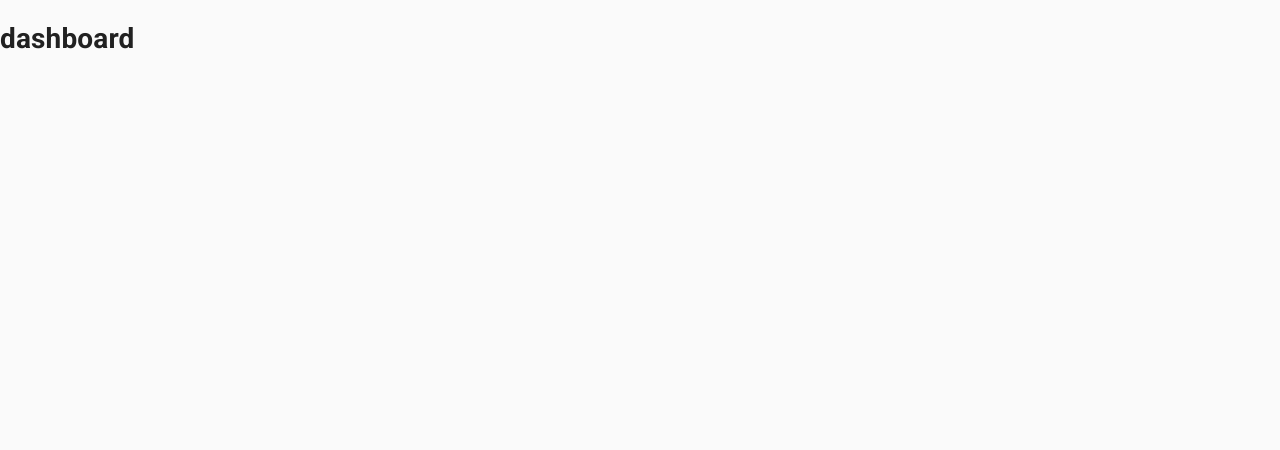
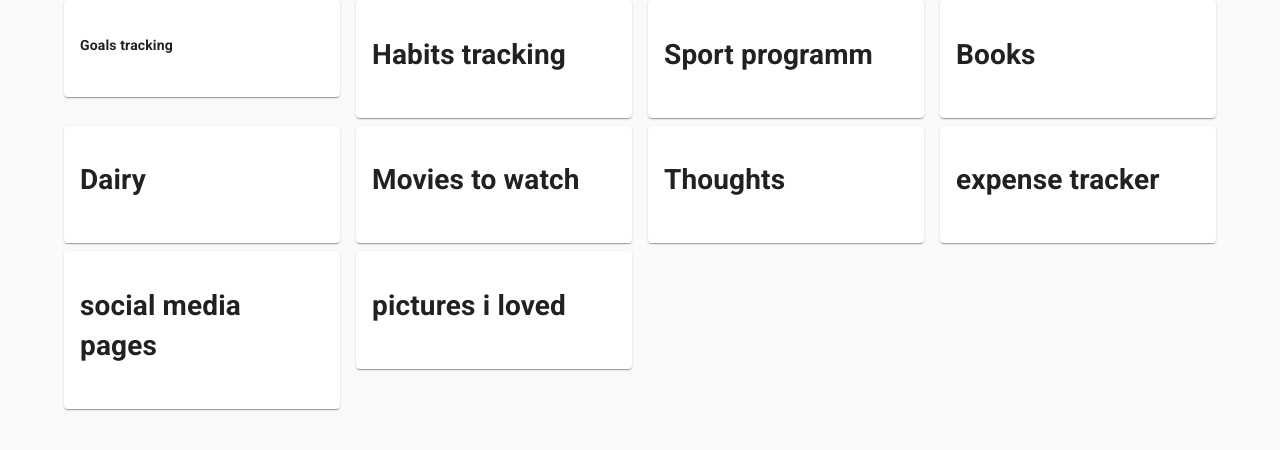
Before and after one commit to larbibaraka/my-life, a React (Create React App) app: page / in a window 1280 px wide. Shown: the top 450 px of the page. Built offline with nearby package versions, Linux system fonts and the light colour scheme; grey boxes are pictures that could not be loaded.

Commit message:
adding cards of items

```diff
--- a/src/App.js
+++ b/src/App.js
@@ -1,11 +1,23 @@
-import React , {Fragment} from 'react';
-import Dashboard from './dashboard';
-import CssBaseline from '@material-ui/core/CssBaseline';
+import React, { Fragment } from "react";
+import Dashboard from "./dashboard";
+import CssBaseline from "@material-ui/core/CssBaseline";
+import Container from "@material-ui/core/Container";
+
+import { makeStyles } from '@material-ui/core/styles';
+const useStyles = makeStyles(theme => ({
+    fixed : {
+    maxWidth : '1200px'
+    }
+  }));
+
 export default () => {
-    return(
-        <Fragment>
-            <CssBaseline/>
-            <Dashboard/>
-        </Fragment>
-    )
-}
+    const classes = useStyles();
+  return (
+    <Fragment>
+      <CssBaseline />
+      <Container className={classes.fixed}>
+        <Dashboard />
+      </Container>
+    </Fragment>
+  );
+};
--- a/src/dashboard/index.js
+++ b/src/dashboard/index.js
@@ -1,8 +1,158 @@
-import React from 'react';
-import './dashboard.scss';
-
+import React, { Fragment } from "react";
+import Grid from "@material-ui/core/Grid";
+import Card from "@material-ui/core/Card";
+import CardActions from "@material-ui/core/CardActions";
+import CardContent from "@material-ui/core/CardContent";
+import CardMedia from '@material-ui/core/CardMedia';
+import { makeStyles } from "@material-ui/core/styles";
+import "./dashboard.scss";
+const useStyle = makeStyles(theme => ({
+  root: {
+    flexGrow: 1
+  },
+  card: {
+    //minWidth: 275
+  }
+}));
 export default () => {
-    return(
-        <h1>dashboard</h1>
-    )
-}
+  const classes = useStyle();
+  return (
+    <Fragment>
+      <Grid container className={classes.root} spacing={2}>
+        <Grid item sm={3}>
+          <Card className={classes.card}>
+            <CardMedia
+              className={classes.media}
+              image="/static/images/cards/paella.jpg"
+              title="Paella dish"
+            />
+            <CardContent>
+              <h4>Goals tracking</h4>
+            </CardContent>
+          </Card>
+        </Grid>
+        {/*  */}
+        <Grid item sm={3}>
+          <Card className={classes.card}>
+            <CardMedia
+              className={classes.media}
+              image="/static/images/cards/paella.jpg"
+              title="Paella dish"
+            />
+            <CardContent>
+              <h1>Habits tracking</h1>
+            </CardContent>
+          </Card>
+        </Grid>
+        {/*  */}
+        <Grid item sm={3}>
+          <Card className={classes.card}>
+            <CardMedia
+              className={classes.media}
+              image="/static/images/cards/paella.jpg"
+              title="Paella dish"
+            />
+            <CardContent>
+              <h1>Sport programm</h1>
+            </CardContent>
+          </Card>
+        </Grid>
+        {/*  */}
+        <Grid item sm={3}>
+          <Card className={classes.card}>
+            <CardMedia
+              className={classes.media}
+              image="/static/images/cards/paella.jpg"
+              title="Paella dish"
+            />
+            <CardContent>
+              <h1>Books</h1>
+            </CardContent>
+          </Card>
+        </Grid>
+        {/*  */}
+      </Grid>
+      <Grid container className={classes.root} spacing={2}>
+        <Grid item sm={3}>
+          <Card className={classes.card}>
+            <CardMedia
+              className={classes.media}
+              image="/static/images/cards/paella.jpg"
+              title="Paella dish"
+            />
+            <CardContent>
+              <h1>Dairy</h1>
+            </CardContent>
+          </Card>
+        </Grid>
+        {/*  */}
+        <Grid item sm={3}>
+          <Card className={classes.card}>
+            <CardMedia
+              className={classes.media}
+              image="/static/images/cards/paella.jpg"
+              title="Paella dish"
+            />
+            <CardContent>
+              <h1>Movies to watch</h1>
+            </CardContent>
+          </Card>
+        </Grid>
+        {/*  */}
+        <Grid item sm={3}>
+          <Card className={classes.card}>
+            <CardMedia
+              className={classes.media}
+              image="/static/images/cards/paella.jpg"
+              title="Paella dish"
+            />
+            <CardContent>
+              <h1>Thoughts</h1>
+            </CardContent>
+          </Card>
+        </Grid>
+        {/*  */}
+        <Grid item sm={3}>
+          <Card className={classes.card}>
+            <CardMedia
+              className={classes.media}
+              image="/static/images/cards/paella.jpg"
+              title="Paella dish"
+            />
+            <CardContent>
+              <h1>expense tracker</h1>
+            </CardContent>
+          </Card>
+        </Grid>
+        {/*  */}
+        </Grid>
+        <Grid container className={classes.root} spacing={2}>
+        <Grid item sm={3}>
+          <Card className={classes.card}>
+            <CardMedia
+              className={classes.media}
+              image="/static/images/cards/paella.jpg"
+              title="Paella dish"
+            />
+            <CardContent>
+              <h1>social media pages</h1>
+            </CardContent>
+          </Card>
+        </Grid>
+        {/*  */}
+        <Grid item sm={3}>
+          <Card className={classes.card}>
+            <CardMedia
+              className={classes.media}
+              image="/static/images/cards/paella.jpg"
+              title="Paella dish"
+            />
+            <CardContent>
+              <h1>pictures i loved</h1>
+            </CardContent>
+          </Card>
+        </Grid>
+      </Grid>
+    </Fragment>
+  );
+};
```
